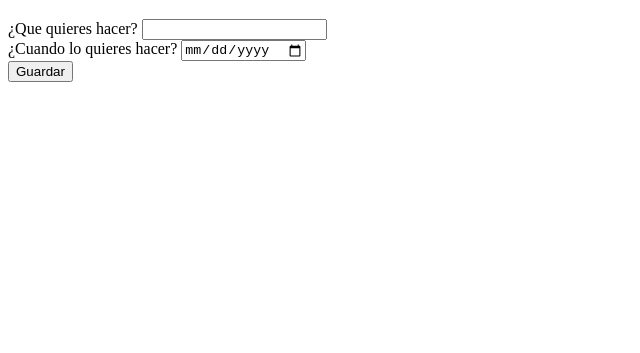
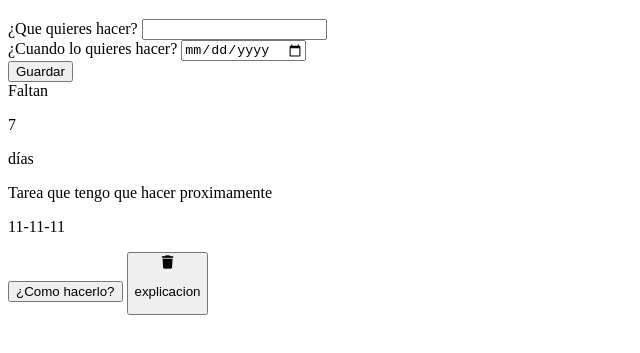
Before and after one commit to bryan2886/GESTOR-TAREAS-IA, a plain HTML site: page index.html in a window 1280 px wide. Shown: the part 61-414 px from the top of the page, without its empty margins (0-640 px from the left). Drawn offline with Linux system fonts and the light colour scheme.

Commit message:
ajuste de maquetacion

```diff
--- a/index.html
+++ b/index.html
@@ -25,6 +25,24 @@
         </form>
 
         <section class="layaut_task">
+            <article class="task_item">
+                <div class="task_days">
+                    <span class="days_text">Faltan</span>
+                    <p class="days_numbers">7</p>
+                    <span class="days_text">días</span>
+                </div>
+
+                <p class="task_body">Tarea que tengo que hacer proximamente</p>
+                <p class="tasks_date">11-11-11</p>
+                <div class="task_buttons">
+                    <button class="tasks_btn-help" data-task="texto para enviar a mi js">¿Como hacerlo?</button>
+                    <button class="task_btn-delete" data-id="id de la tarea">
+                        <i class="fa-solid fa-trash"></i>
+                        <p class="task_exp">explicacion</p>
+                    </button>
+                </div>
+
+            </article>
 
         </section>
     </div>
```
Also changed, not shown: 2 other files.
